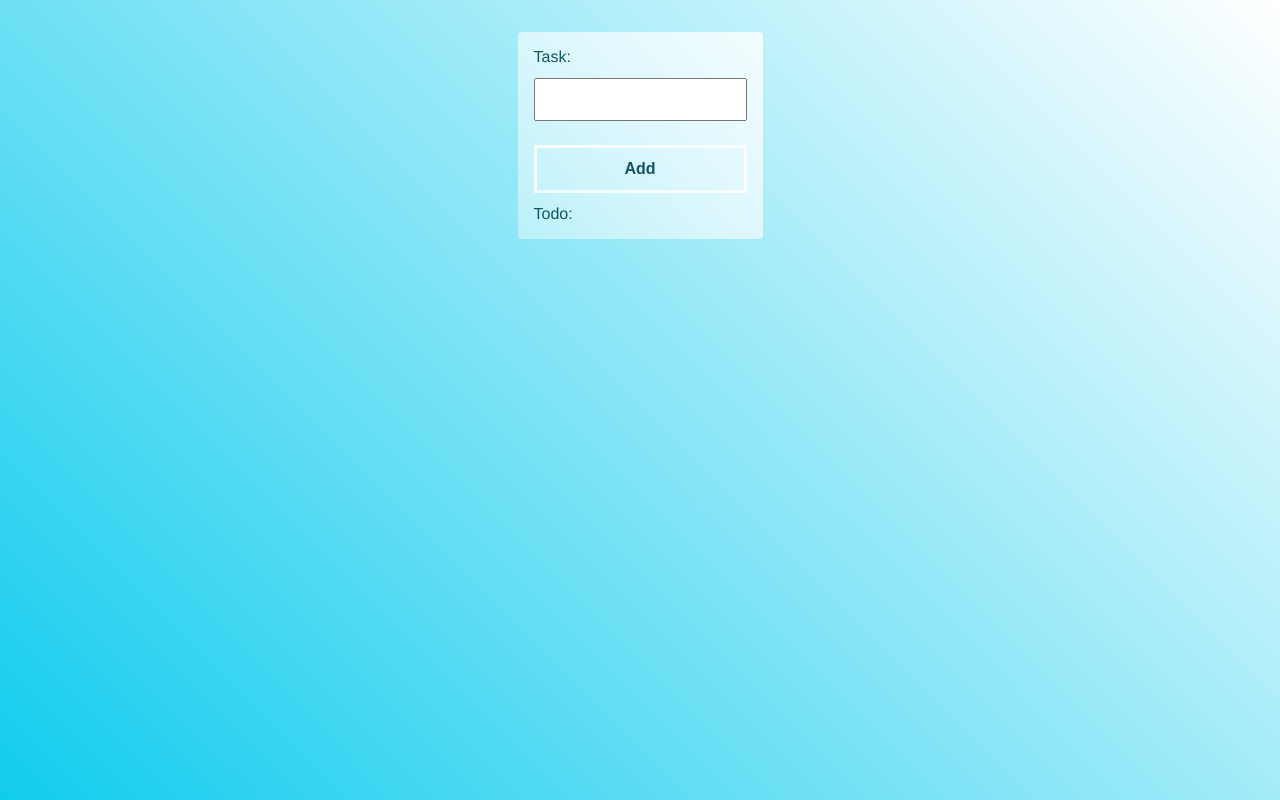
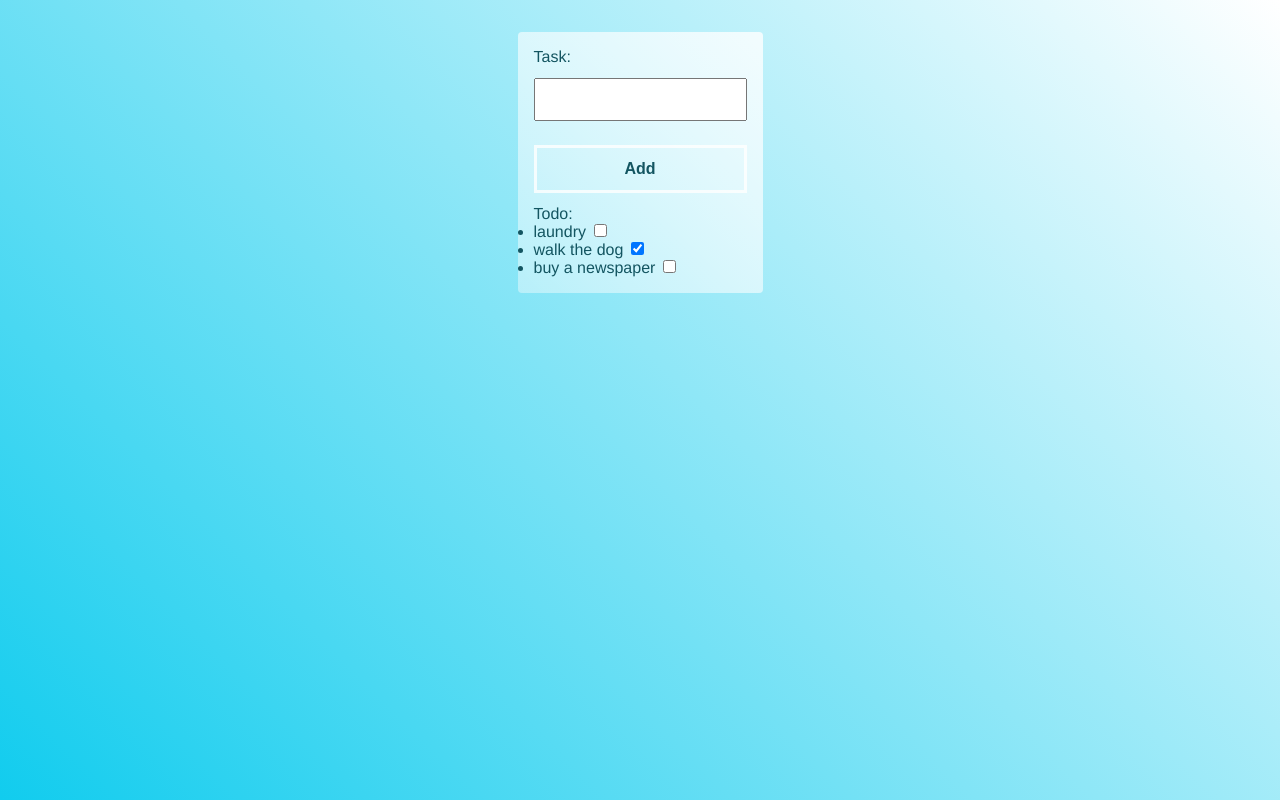
Before and after one commit to krudy/TO-DO-list, a website with bundled scripts: page index.html in a window 1280 px wide. Built offline with nearby package versions, Linux system fonts and the light colour scheme.

Commit message:
the possibility of adding new tasks has been added

```diff
--- a/index.html
+++ b/index.html
@@ -10,7 +10,7 @@
     <form class="container" autocomplete="off">
         <label for="name">Task:</label>
         <input type="text" id="name">
-        <button>Add</button>
+        <button class="addButton">Add</button>
         <p>Todo:</p>
         <ul class="tasks">
 
--- a/src/app.ts
+++ b/src/app.ts
@@ -1,9 +1,56 @@
 const tasksContainerElement: HTMLElement = document.querySelector(".tasks");
+const taskNameInputElement: HTMLInputElement = document.querySelector("#name");
+const addButtonElement: HTMLButtonElement = document.querySelector(".addButton");
 
-const tasks: String[] = ["laundry ", "walk the dog", "buy a newspaper"];
+const task = {
+  name: "laundy",
+  done: false,
+};
+
+const tasks: {
+  name: string;
+  done: boolean;
+}[] = [
+  { name: "laundry", done: false },
+  { name: "walk the dog", done: true },
+  { name: "buy a newspaper", done: false },
+];
 
 const render = () => {
-    tasks.forEach((task) => {
-        const taskElement: HTMLElement = document.createElement("li");
+  tasksContainerElement.innerHTML = "";
+
+  tasks.forEach((task, index) => {
+    const taskElement: HTMLElement = document.createElement("li");
+    const id: string = `task-${index}`;
+
+    const labelElement: HTMLLabelElement = document.createElement("label");
+    labelElement.innerText = task.name;
+    labelElement.setAttribute("for", id);
+
+    const checkBoxElement: HTMLInputElement = document.createElement("input");
+    checkBoxElement.type = "checkbox";
+    checkBoxElement.name = task.name;
+    checkBoxElement.id = id;
+    checkBoxElement.checked = task.done;
+    checkBoxElement.addEventListener("change", () => {
+      task.done = !task.done;
     })
+
+    taskElement.appendChild(labelElement);
+    taskElement.appendChild(checkBoxElement);
+
+    tasksContainerElement.appendChild(taskElement);
+  });
 };
+
+const addTask = (taskName: string) => {
+  tasks.push({ name: taskName, done: false});
+};
+
+addButtonElement.addEventListener("click", (event: Event) => {
+  event.preventDefault();
+  addTask(taskNameInputElement.value);
+  render();
+});
+
+render();
```
Also changed, not shown: dist/app.js.
